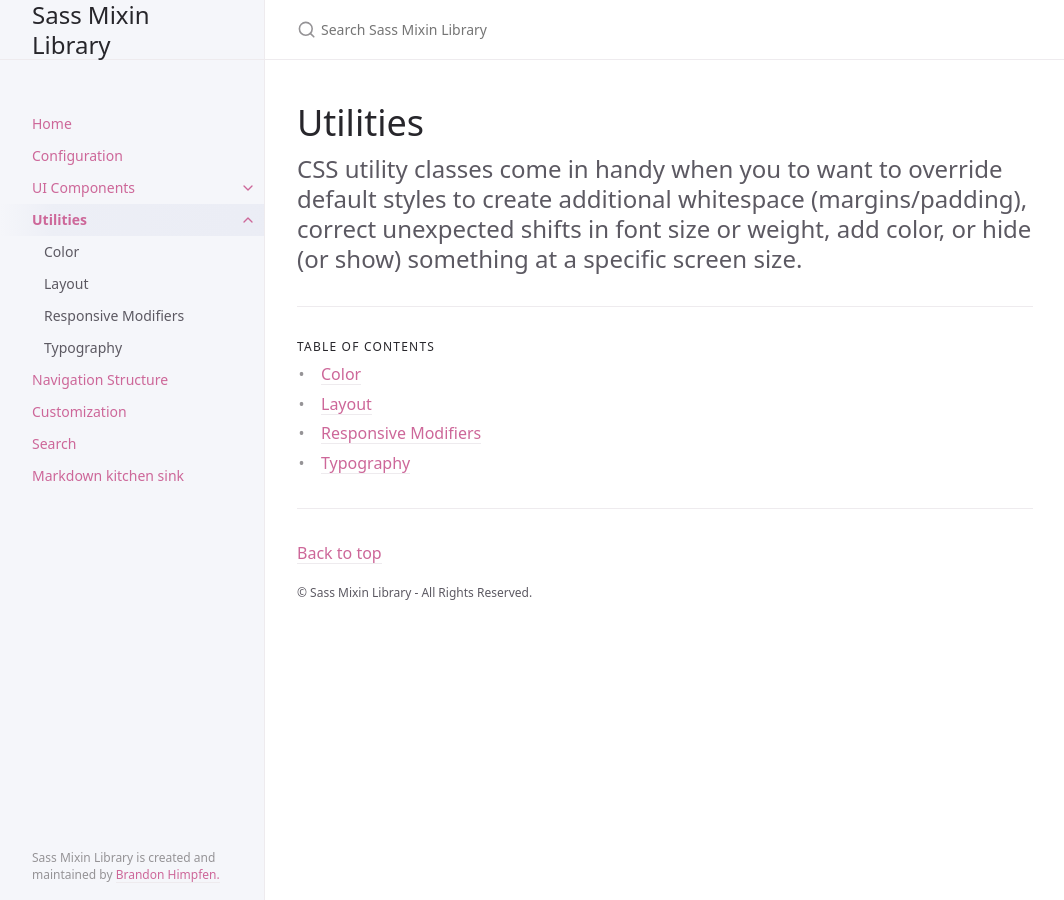
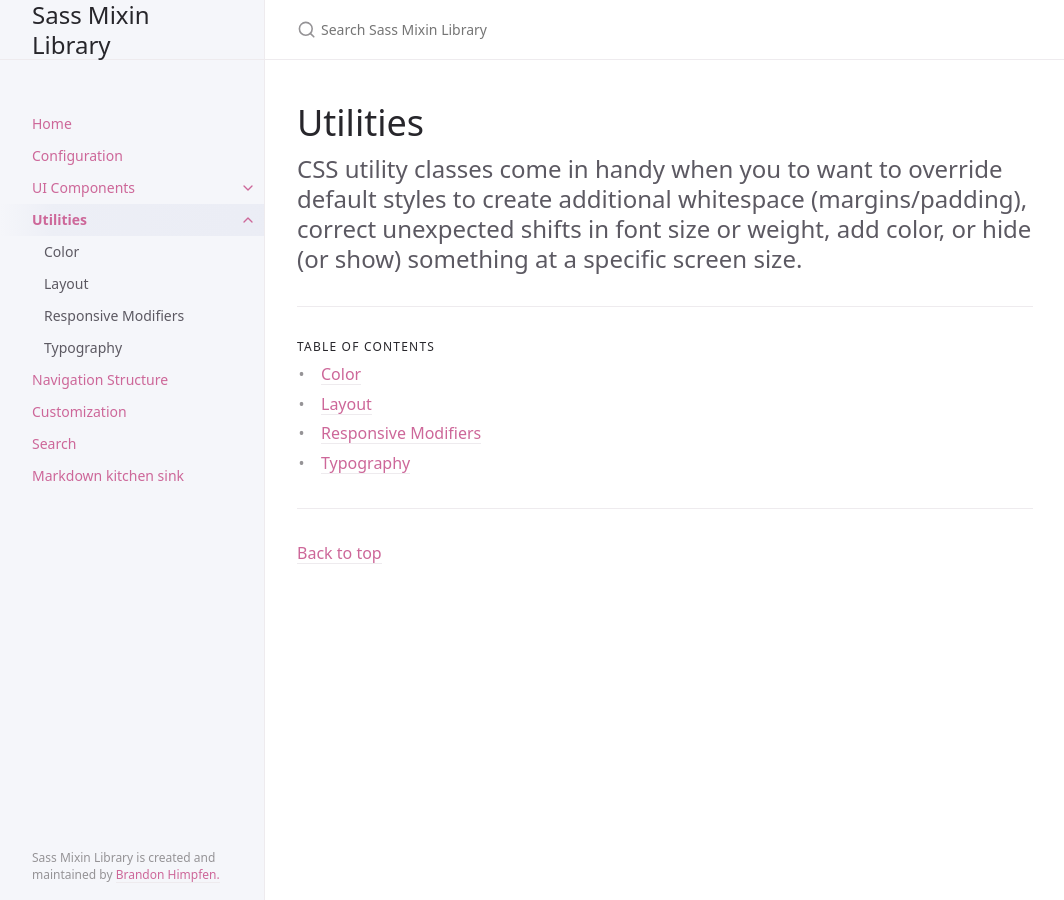
Before and after one commit to sassmixinlibrary/sassmixinlibrary.github.io, a Jekyll site: the page built from docs/utilities/utilities.md, in a window 1280 px wide. Shown: the whole page, without its empty margins (107-1171 px from the left). Built offline with Jekyll 4.4.1, drawn with Linux system fonts in a browser that asks for light colours.

Commit message:
Update _config.yml

```diff
--- a/_config.yml
+++ b/_config.yml
@@ -81,7 +81,7 @@ nav_sort: case_sensitive # Capital letters sorted before lowercase
 back_to_top: true
 back_to_top_text: "Back to top"
 
-footer_content: "&copy; Sass Mixin Library - All Rights Reserved."
+footer_content: ""
 
 # Footer last edited timestamp
 last_edit_timestamp: true # show or hide edit time - page must have `last_modified_date` defined in the frontmatter
```
